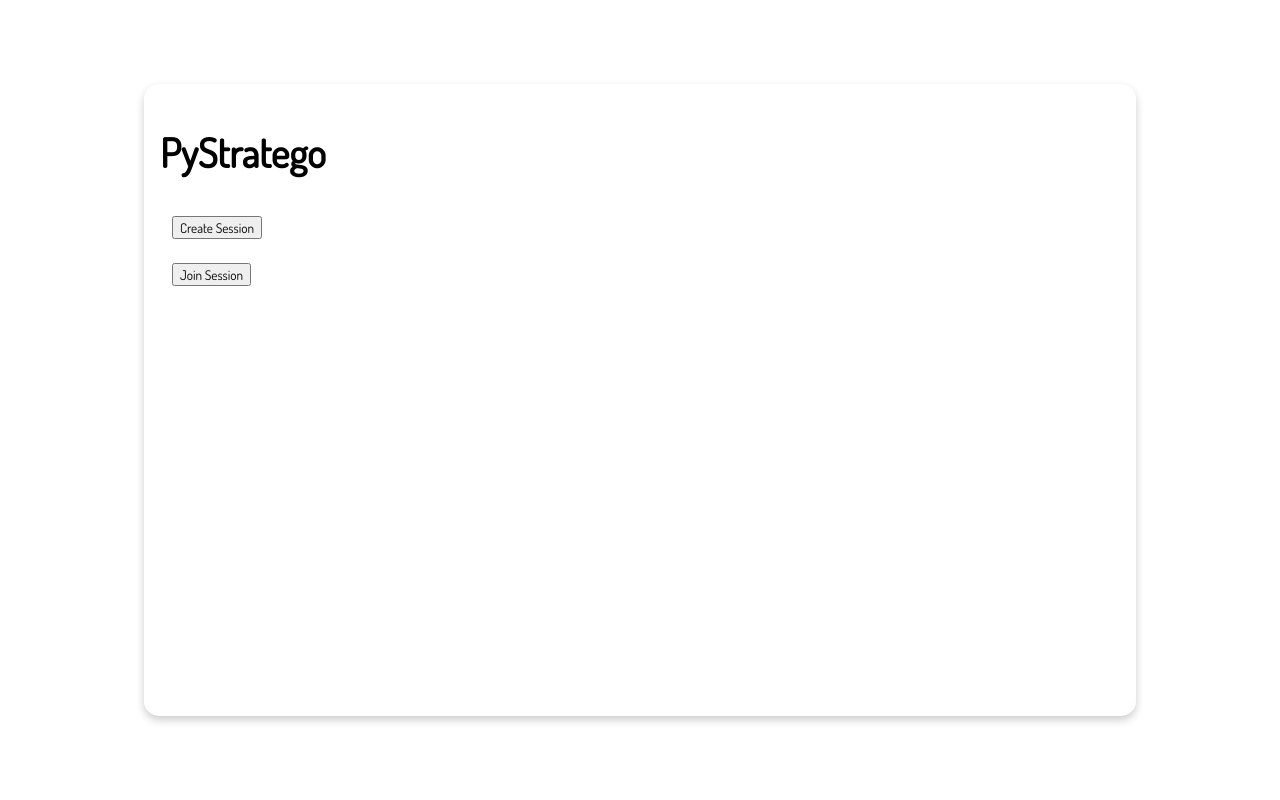
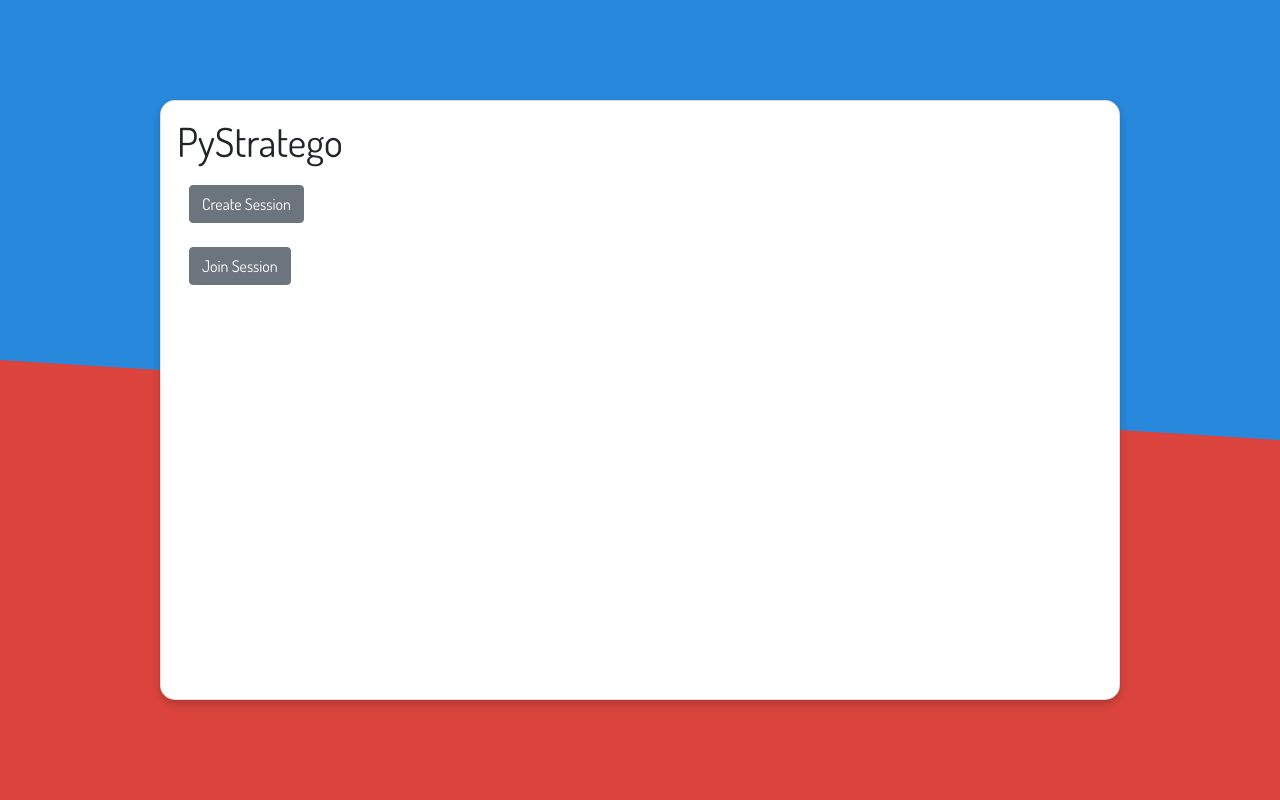
Before and after one commit to djjansen/pyStratego, a Flask app: page /auth/login in a window 1280 px wide. Run offline with Flask 2, Linux system fonts and the light colour scheme; some libraries are stand-ins or nearby versions.

Commit message:
added background coloring and bootstrap buttons to login page

```diff
--- a/templates/auth/login.html
+++ b/templates/auth/login.html
@@ -2,6 +2,7 @@
   <html lang="en">
   <head>
     <meta name="viewport" content="width=device-width, initial-scale=1">
+    <link rel="stylesheet" href="https://stackpath.bootstrapcdn.com/bootstrap/4.5.2/css/bootstrap.min.css" integrity="sha384-JcKb8q3iqJ61gNV9KGb8thSsNjpSL0n8PARn9HuZOnIxN0hoP+VmmDGMN5t9UJ0Z" crossorigin="anonymous">
     <link href='https://fonts.googleapis.com/css?family=Dosis' rel='stylesheet'>
     <title>Flask_Chat_App</title>
     <style>
@@ -9,10 +10,11 @@
           height: 100%;
           width: 100%;
           margin: 0;
+          font-family: 'dosis';
           display: flex;
           justify-content: center;
           align-items: center;
-          font-family: 'dosis';
+          background-color: #DB443D;
         }
         button, .button {
           font-family: 'dosis';
@@ -31,6 +33,8 @@
        .card {
           /* Add shadows to create the "card" effect */
           box-shadow: 0 4px 8px 0 rgba(0,0,0,0.2);
+          background-color: white;
+          position: absolute;
           border-radius: 15px;
           transition: 0.3s;
           padding: 16px;
@@ -38,21 +42,32 @@
           width: 75%;
           font-family: 'dosis';
           font-size: 20px;
+          z-index: 10;
         }
 
         /* On mouse-over, add a deeper shadow */
         .card:hover {
           box-shadow: 0 8px 16px 0 rgba(0,0,0,0.2);
         }
+        .clipped {
+          position: relative;
+          width: 100%;
+          height: 100%;
+          -webkit-clip-path: polygon(0 0, 100% 0, 100% 55%, 0 45%);
+          clip-path: polygon(0 0, 100% 0, 100% 55%, 0 45%);
+          z-index: 5;
+          background-color: #2888DB;
+        }
     </style>
   </head>
   <body>
+    <div class='clipped'></div>
     <div class='card'>
       <div id='title'><h1>PyStratego</h1></div>
       <div id="firstChoice">
         <script src="/static/login.js"></script>
-        <Button onclick="showForm('create')">Create Session</Button><br>
-        <Button onclick="showForm('join')">Join Session</Button>
+        <Button class="btn btn-secondary" onclick="showForm('create')">Create Session</Button><br>
+        <Button class="btn btn-secondary" onclick="showForm('join')">Join Session</Button>
       </div>
 
       <div style="display:none" id="joinGame">
@@ -63,7 +78,7 @@
           <input name="username" type='text' id="username" required><br>
           <label for="password">Password</label>
           <input type="password" type='text'name="password" id="password" required><br>
-          <input type="submit" class='button' value='Join'/>
+          <input type="submit" class='button btn btn-secondary' value='Join'/>
         </form>
       </div>
 
@@ -73,7 +88,7 @@
           <input name="username" type='text' id="username" required><br>
           <label for="password">Password</label>
           <input type="password" type='text' name="password" id="password" required><br>
-          <input type="submit" class='button' value='Create'/>
+          <input type="submit" class='button btn btn-secondary' value='Create'/>
         </form>
       </div>
     </div>
```
